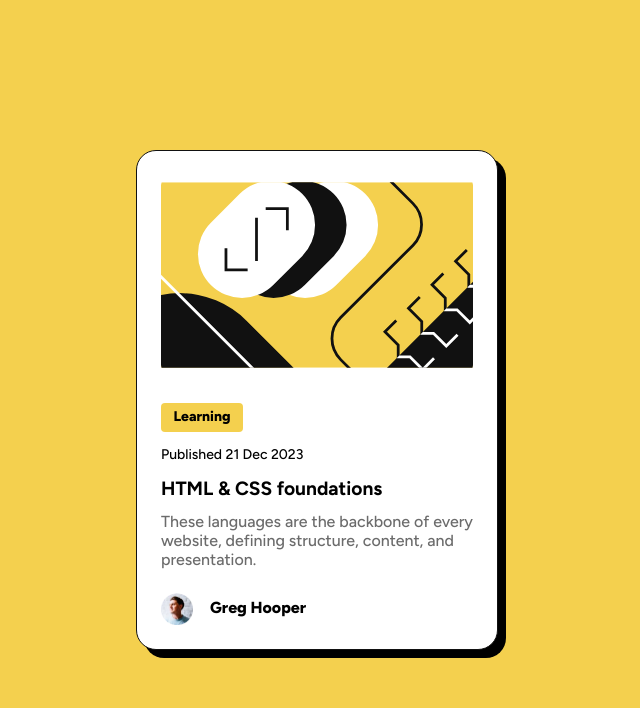
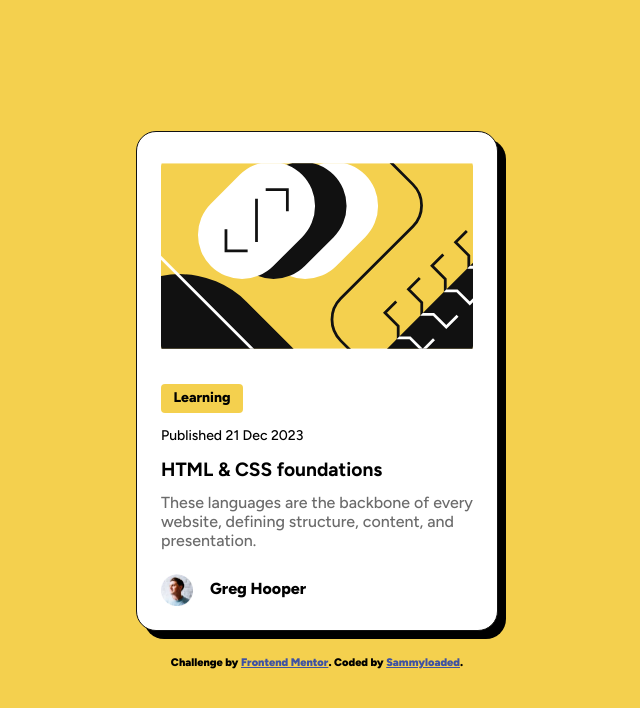
Before and after one commit to sammyloaded/Blog-card, a plain HTML site: page index.html in a window 1280 px wide. Shown: the whole page, without its empty margins (323-963 px from the left). Drawn offline with Linux system fonts and the light colour scheme.

Commit message:
Challenge

```diff
--- a/index.html
+++ b/index.html
@@ -30,5 +30,9 @@
 
       </div>
     </div>
+    <div class="attribution">
+    Challenge by <a href="https://www.frontendmentor.io?ref=challenge" target="_blank">Frontend Mentor</a>.
+    Coded by <a href="https://github.com/sammyloaded">Sammyloaded</a>.
+  </div>
   </body>
 </html>
--- a/style.css
+++ b/style.css
@@ -87,3 +87,12 @@ body {
     text-align: center;
     font-style: bold;
 }
+
+.attribution {
+    margin-top: 25px;
+    font-weight: 900;
+    font-size: 11px; text-align: center;
+}
+    .attribution a {
+        color: hsl(228, 45%, 44%);
+    }
```
Also changed, not shown: 3 other files.
